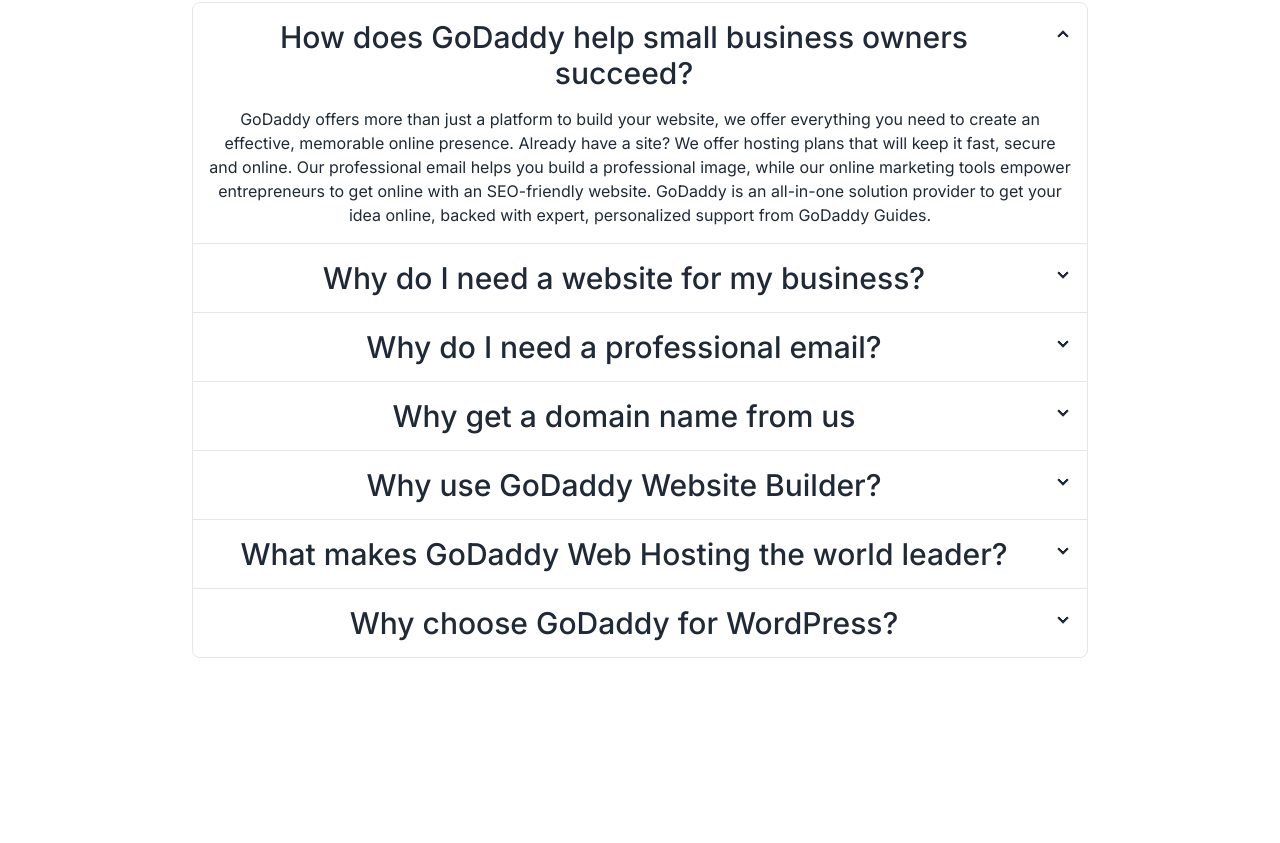
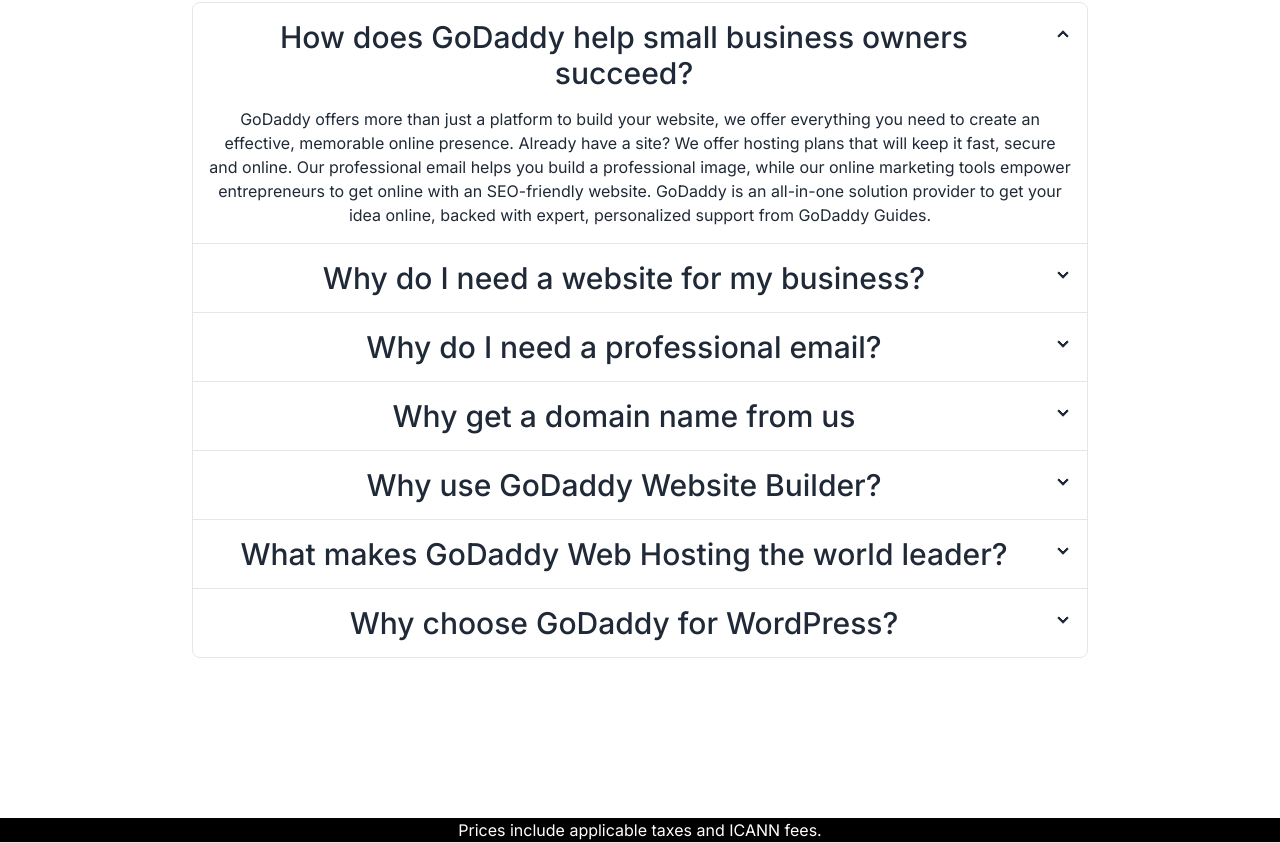
Before and after one commit to Daniel264/GoDaddy, a Next.js app: page / in a window 1280 px wide. Shown: the part 3448-4291 px from the top of the page. Before the commit the page ends 4266 px from the top, so only its background shows below. Built offline with nearby package versions, Linux system fonts and the light colour scheme.

Commit message:
create footer component

```diff
--- a/app/page.tsx
+++ b/app/page.tsx
@@ -1,3 +1,4 @@
+import Footer from "@/components/footer";
 import Header from "@/components/Header";
 import Help from "@/components/Help";
 import InputBox from "@/components/InputBox";
@@ -16,6 +17,7 @@ export default function Home() {
       <Testimonials />
       <Help />
       <Questions />
+      <Footer />
     </>
   );
 }
--- /dev/null
+++ b/components/Footer.tsx
@@ -0,0 +1,12 @@
+import React from "react";
+
+const Footer = () => {
+  return (
+    <div className="bg-black text-white text-center">
+      <p>Prices include applicable taxes and ICANN fees.</p>
+      <hr />
+    </div>
+  );
+};
+
+export default Footer;
```
